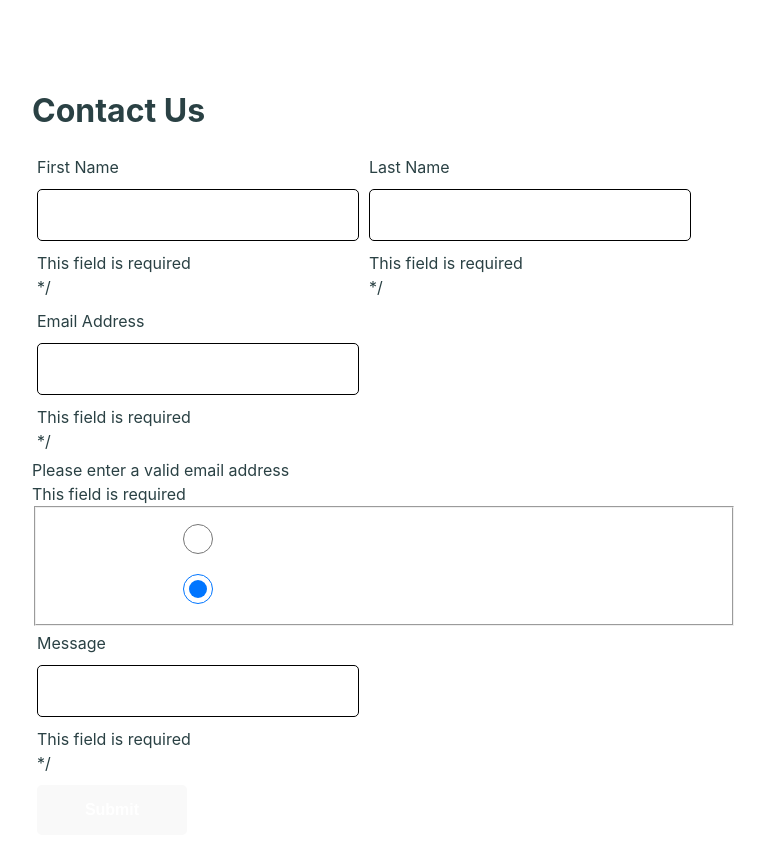
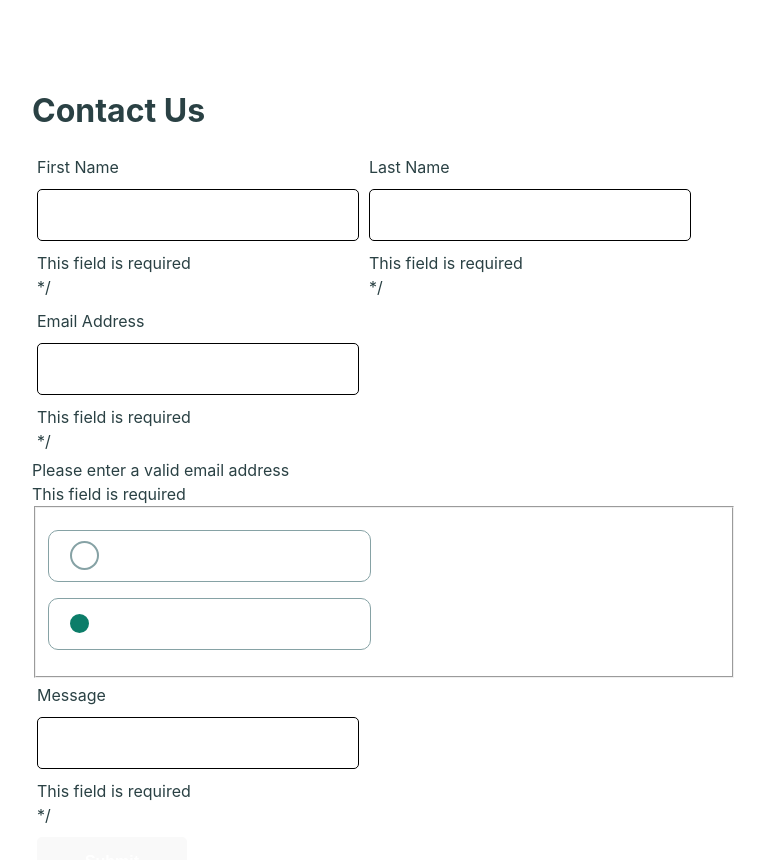
Before and after one commit to unachoza/contact-form, a React (Vite) app: page / in a window 1280 px wide. Shown: the top 860 px of the page, without its empty margins (256-1021 px from the left). Built offline with nearby package versions, Linux system fonts and the light colour scheme.

Commit message:
styles for custom radio and checkbox

```diff
--- a/src/components/Form/Form.css
+++ b/src/components/Form/Form.css
@@ -8,13 +8,27 @@ input {
 	border-radius: 5px;
 	color: black;
 }
+textarea {
+	background-color: var(--white);
+	border: solid black 1.5px;
+	border-radius: 5px;
+	color: black;
+	padding: 10px;
+	margin: 10px 0px;
+}
 
-input:hover {
+.textarea-input {
+	display: flex;
+	flex-direction: column;
+}
+
+input:hover,
+input[type="radio"]:hover {
 	cursor: pointer;
 	border: 1.5px solid var(--green-600);
 }
 
-span {
+span.error-message {
 	font-size: 12px;
 	padding: 3px;
 	color: red;
@@ -34,3 +48,72 @@ input:user-invalid {
 	flex-direction: column;
 	margin: 5px;
 }
+
+/* remove default radio styles */
+input[type="radio"] {
+	position: absolute;
+	opacity: 0;
+	cursor: pointer;
+	height: 0;
+	width: 0;
+}
+
+.radio-input-container {
+	border: 1px solid var(--grey-500);
+	height: 50px;
+	display: flex;
+	justify-content: start;
+	align-items: center;
+	width: 300px;
+	margin-block: 1rem;
+	border-radius: 10px;
+	padding-left: 1.3rem;
+}
+
+.radio-input-container input:checked ~ span.radio-button {
+	background-color: var(--green-600);
+	height: 15px;
+	width: 15px;
+	border-radius: 50%;
+	border: 2px solid var(--green-600);
+}
+
+.radio-input-container label {
+	margin: 2rem;
+}
+
+span.radio-button {
+	height: 25px;
+	width: 25px;
+	border: solid 2px var(--grey-500);
+	visibility: visible;
+	border-radius: 50%;
+}
+
+/* checkbox */
+.checkbox-container {
+	display: flex;
+}
+input[type="checkbox"] {
+	position: absolute;
+	opacity: 0;
+	cursor: pointer;
+	height: 0;
+	width: 0;
+}
+
+span.checkbox-check {
+	display: flex;
+	margin-right: 10px;
+	height: 25px;
+	width: 25px;
+	border: solid 2px var(--grey-500);
+	visibility: visible;
+}
+
+.checkbox-container input:checked ~ span.checkbox-check {
+	background-color: var(--green-600);
+	height: 15px;
+	width: 15px;
+	border: 2px solid var(--green-600);
+}
```
